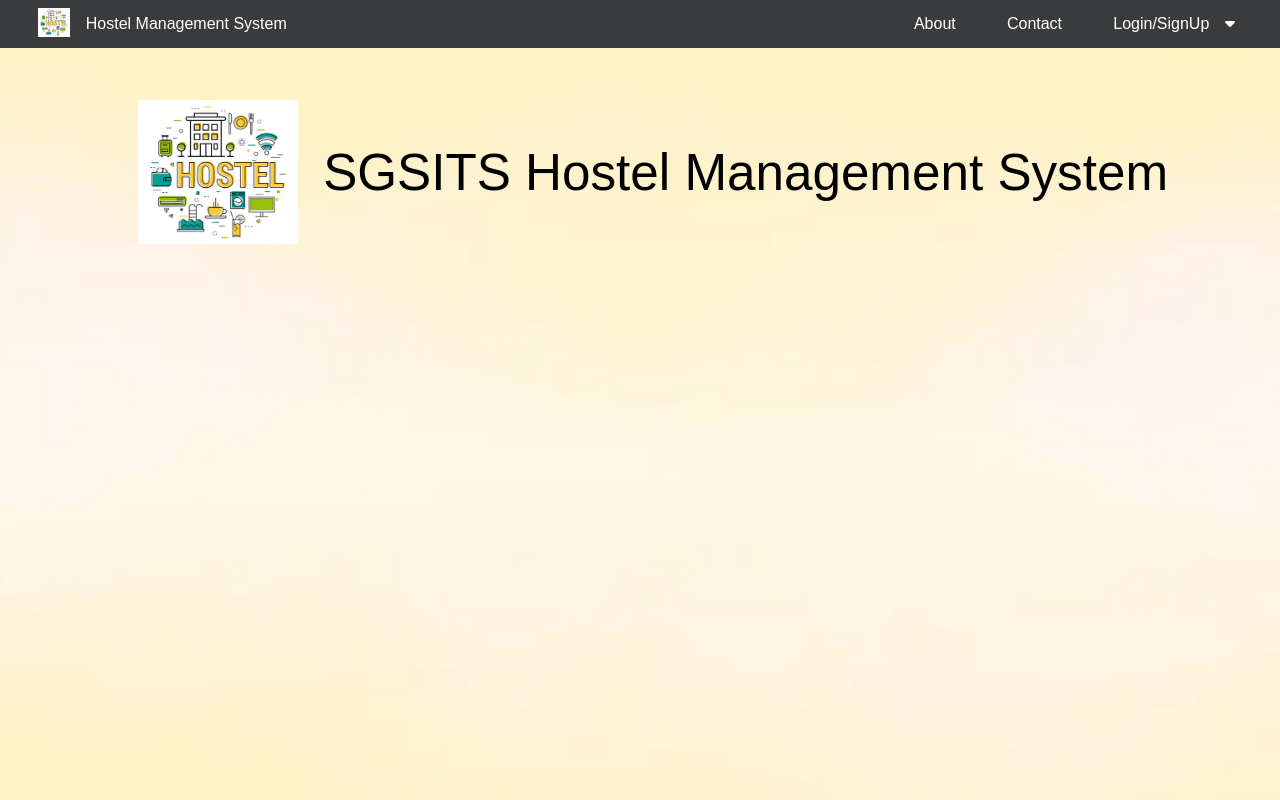
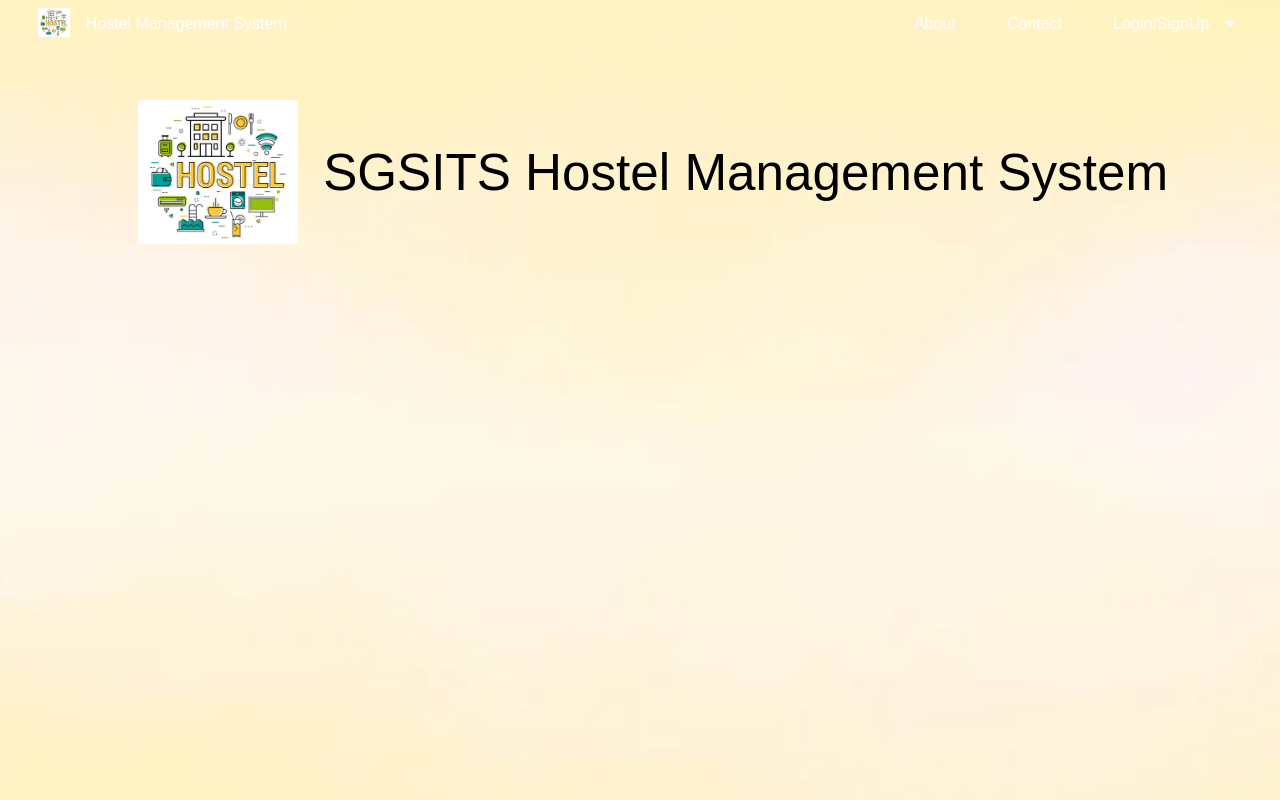
Before and after one commit to HarshPandey314/SGSITS_Hostel_Management_System, a React (Vite) app in the folder client/: page /mainPage in a window 1280 px wide. Built offline with nearby package versions, Linux system fonts and the light colour scheme.

Commit message:
bgcolor change

```diff
--- a/client/src/styles/AdminComplaintPage.css
+++ b/client/src/styles/AdminComplaintPage.css
@@ -6,7 +6,7 @@
 
 .adminC--rightSection {
     /* border: 2px solid red; */
-    background: url("../Images/loginPage-image3.jpg");
+    background: url("../assets/Images/loginPage-image3.jpg");
     background-position: center;
     background-repeat: no-repeat;
     background-size: cover;
--- a/client/src/styles/MainPage.css
+++ b/client/src/styles/MainPage.css
@@ -9,7 +9,7 @@
 .mainPage--navbar {
     /* border: 2px solid black; */
     color: white;
-    background-color: #3A3B3C;
+    /* background-color: #3A3B3C; */
     display: flex;
     width: 100%;
     padding: 1vh 0 1vh 0;
```
